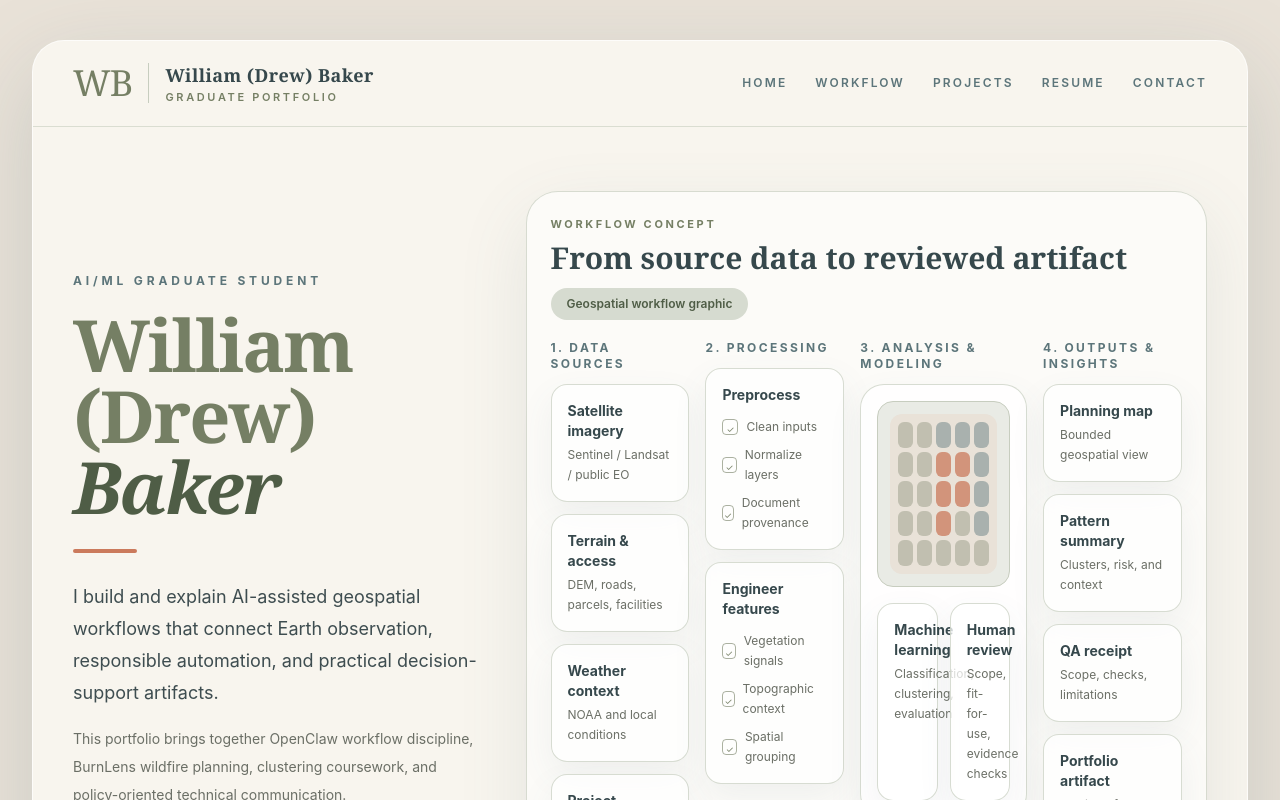
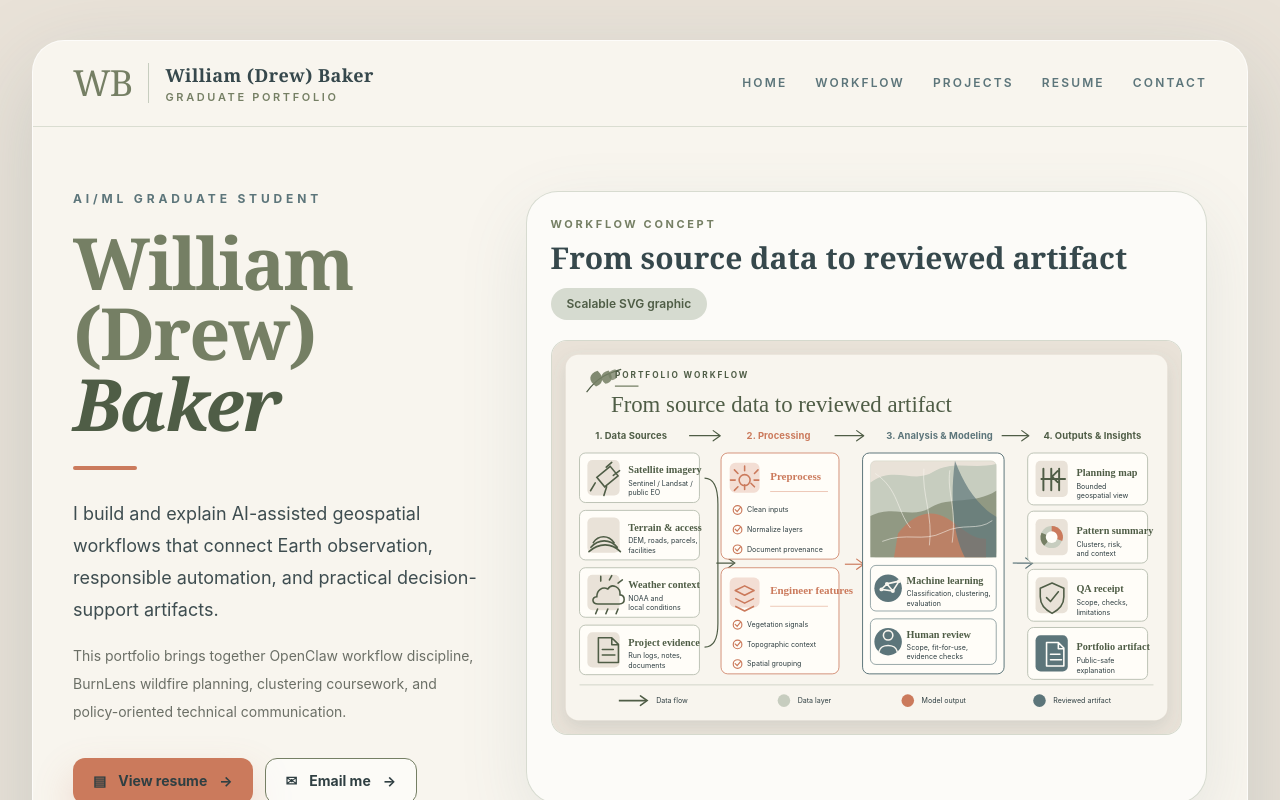
Before and after one commit to drwbkr1/burnlens-site, a Next.js app: page /gradportfolio in a window 1280 px wide. Shown: the top 800 px of the page. Built offline with nearby package versions, Linux system fonts and the light colour scheme.

Commit message:
Replace workflow boxes with SVG graphic

```diff
--- a/app/gradportfolio/page.tsx
+++ b/app/gradportfolio/page.tsx
@@ -37,31 +37,6 @@ const projects = [
   },
 ] as const;
 
-const sources = [
-  ["Satellite imagery", "Sentinel / Landsat / public EO"],
-  ["Terrain & access", "DEM, roads, parcels, facilities"],
-  ["Weather context", "NOAA and local conditions"],
-  ["Project evidence", "Run logs, notes, documents"],
-] as const;
-
-const processingSteps = [
-  {
-    title: "Preprocess",
-    items: ["Clean inputs", "Normalize layers", "Document provenance"],
-  },
-  {
-    title: "Engineer features",
-    items: ["Vegetation signals", "Topographic context", "Spatial grouping"],
-  },
-] as const;
-
-const outputs = [
-  ["Planning map", "Bounded geospatial view"],
-  ["Pattern summary", "Clusters, risk, and context"],
-  ["QA receipt", "Scope, checks, limitations"],
-  ["Portfolio artifact", "Public-safe explanation"],
-] as const;
-
 const focusItems = [
   ["Graduate Student", "AI/ML & geospatial systems"],
   ["Research Focus", "GeoAI, remote sensing, disaster resilience"],
@@ -79,13 +54,6 @@ const Pill = ({ children }: { children: string }) => (
   <span className="rounded-full bg-[#E9E2D8] px-3 py-1 text-[11px] font-semibold uppercase tracking-[0.08em] text-[#5C757A]">
     {children}
   </span>
-);
-
-const WorkflowBox = ({ title, text }: { title: string; text: string }) => (
-  <div className="rounded-2xl border border-[#C7CDBF]/70 bg-white/75 p-4 shadow-[0_14px_34px_rgba(92,117,122,0.08)]">
-    <p className="text-sm font-bold text-[#36484C]">{title}</p>
-    <p className="mt-1 text-xs leading-5 text-[#6B6F66]">{text}</p>
-  </div>
 );
 
 export default function GraduatePortfolioLinksPage() {
@@ -175,94 +143,16 @@ export default function GraduatePortfolioLinksPage() {
                 </h2>
               </div>
               <span className="rounded-full bg-[#C7CDBF]/70 px-4 py-2 text-xs font-semibold text-[#4F5D46]">
-                Geospatial workflow graphic
+                Scalable SVG graphic
               </span>
             </div>
 
-            <div className="grid gap-4 lg:grid-cols-[1fr_1fr_1.2fr_1fr]">
-              <div>
-                <p className="mb-3 text-xs font-bold uppercase tracking-[0.2em] text-[#5C757A]">
-                  1. Data sources
-                </p>
-                <div className="space-y-3">
-                  {sources.map(([title, text]) => (
-                    <WorkflowBox key={title} title={title} text={text} />
-                  ))}
-                </div>
-              </div>
-
-              <div>
-                <p className="mb-3 text-xs font-bold uppercase tracking-[0.2em] text-[#5C757A]">
-                  2. Processing
-                </p>
-                <div className="space-y-3">
-                  {processingSteps.map((step) => (
-                    <div key={step.title} className="rounded-2xl border border-[#C7CDBF]/70 bg-white/75 p-4 shadow-[0_14px_34px_rgba(92,117,122,0.08)]">
-                      <p className="text-sm font-bold text-[#36484C]">{step.title}</p>
-                      <ul className="mt-3 space-y-2 text-xs leading-5 text-[#6B6F66]">
-                        {step.items.map((item) => (
-                          <li key={item} className="flex items-center gap-2">
-                            <span className="grid h-4 w-4 place-items-center rounded border border-[#757F64]/60 text-[9px] text-[#757F64]">
-                              ✓
-                            </span>
-                            {item}
-                          </li>
-                        ))}
-                      </ul>
-                    </div>
-                  ))}
-                </div>
-              </div>
-
-              <div>
-                <p className="mb-3 text-xs font-bold uppercase tracking-[0.2em] text-[#5C757A]">
-                  3. Analysis & modeling
-                </p>
-                <div className="rounded-[1.5rem] border border-[#C7CDBF]/70 bg-white/80 p-4 shadow-[0_14px_34px_rgba(92,117,122,0.08)]">
-                  <div className="overflow-hidden rounded-2xl border border-[#C7CDBF] bg-[#C7CDBF]/40 p-3">
-                    <div className="grid h-40 grid-cols-5 gap-1 rounded-xl bg-[#E9E2D8] p-2">
-                      {Array.from({ length: 25 }).map((_, index) => {
-                        const isHot = [7, 8, 12, 13, 17].includes(index);
-                        const isTeal = [2, 3, 4, 9, 14, 19].includes(index);
-                        return (
-                          <span
-                            key={index}
-                            className={`rounded-md ${
-                              isHot
-                                ? "bg-[#CB7A5C]/75"
-                                : isTeal
-                                  ? "bg-[#5C757A]/45"
-                                  : "bg-[#757F64]/35"
-                            }`}
-                          />
-                        );
-                      })}
-                    </div>
-                  </div>
-                  <div className="mt-4 grid gap-3 sm:grid-cols-2">
-                    <WorkflowBox title="Machine learning" text="Classification, clustering, evaluation" />
-                    <WorkflowBox title="Human review" text="Scope, fit-for-use, evidence checks" />
-                  </div>
-                </div>
-              </div>
-
-              <div>
-                <p className="mb-3 text-xs font-bold uppercase tracking-[0.2em] text-[#5C757A]">
-                  4. Outputs & insights
-                </p>
-                <div className="space-y-3">
-                  {outputs.map(([title, text]) => (
-                    <WorkflowBox key={title} title={title} text={text} />
-                  ))}
-                </div>
-              </div>
-            </div>
-
-            <div className="mt-5 flex flex-wrap gap-3 border-t border-[#C7CDBF]/70 pt-4 text-xs font-semibold text-[#6B6F66]">
-              <span className="inline-flex items-center gap-2"><span className="h-px w-8 bg-[#5C757A]" /> Data flow</span>
-              <span className="inline-flex items-center gap-2"><span className="h-2 w-2 rounded-full bg-[#757F64]" /> Data layer</span>
-              <span className="inline-flex items-center gap-2"><span className="h-2 w-2 rounded-full bg-[#CB7A5C]" /> Model output</span>
-              <span className="inline-flex items-center gap-2"><span className="h-2 w-2 rounded-full bg-[#5C757A]" /> Reviewed artifact</span>
+            <div className="overflow-hidden rounded-2xl border border-[#C7CDBF]/70 bg-[#F8F5EE] shadow-[inset_0_1px_0_rgba(255,255,255,0.65)]">
+              <img
+                src="/images/gradportfolio-workflow.svg"
+                alt="Workflow diagram showing data sources, processing, analysis and modeling, and outputs and insights."
+                className="h-auto w-full"
+              />
             </div>
           </section>
         </section>
```
